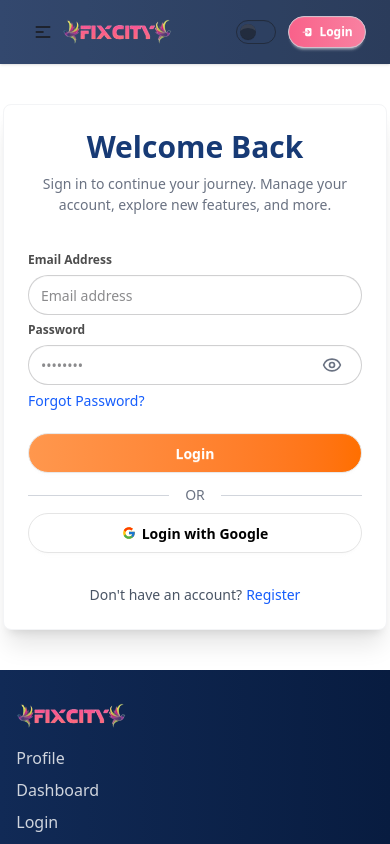
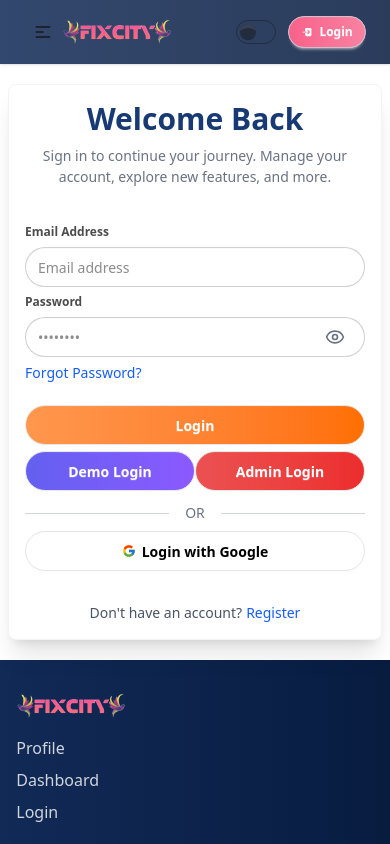
Before and after one commit to Reazul87/FIX_CITY_CLIENT, a React (Vite) app: page /login in a window 390 px wide. Shown: the top 844 px of the page. Built offline with nearby package versions, Linux system fonts and the light colour scheme; no server answers.

Commit message:
DEMO_CITIZEN_&_ADMIN

```diff
--- a/src/Hooks/useAxiosSecure/useAxiosSecure.jsx
+++ b/src/Hooks/useAxiosSecure/useAxiosSecure.jsx
@@ -5,6 +5,7 @@ import axios from "axios";
 
 const axiosSecure = axios.create({
   baseURL: "https://fixcity.vercel.app",
+  // baseURL: "http://localhost:5000",
 });
 
 const useAxiosSecure = () => {
--- a/src/Pages/Login/Login.jsx
+++ b/src/Pages/Login/Login.jsx
@@ -14,6 +14,7 @@ const Login = () => {
     register,
     handleSubmit,
     formState: { errors },
+    setValue,
   } = useForm();
   const { signInUser, setLoading, loading, signInWithGoogle } =
     useContext(AuthContext);
@@ -61,6 +62,54 @@ const Login = () => {
       toast.error(e.response.data.message);
     },
   });
+
+  const demoLoginMutation = useMutation({
+    mutationFn: async (credentials) => {
+      const res = await axiosSecure.post("/login-demo-user", credentials);
+      return res.data;
+    },
+    onSuccess: (data) => {
+      if (data.success) {
+        toast.success(`${data.data.role} Login Successful`);
+
+        if (data.data.role === "Admin") {
+          navigate("/dashboard");
+        } else {
+          navigate("/");
+        }
+      }
+    },
+    onError: () => {
+      toast.error("Demo login failed");
+    },
+  });
+
+  const handleDemoLogin = (role) => {
+    let email = "welcome@gmail.com";
+    let password = "Welcome123";
+    if (role === "Admin") {
+      email = "welcome@admin.com";
+      password = "Welcome123";
+    }
+
+    signInUser(email, password)
+      .then(async (result) => {
+        const user = result.user;
+
+        const user_info = {
+          email,
+          password,
+        };
+
+        demoLoginMutation.mutate(user_info);
+      })
+      .catch((e) => {
+        const message =
+          e.code === "auth/wrong-password" ? "Wrong password" : "Login failed";
+        toast.error(message);
+      })
+      .finally(() => setLoading(false));
+  };
 
   const handleEmailPasswordLogin = (data) => {
     const { email, password } = data;
@@ -117,9 +166,9 @@ const Login = () => {
   };
 
   return (
-    <div className="card bg-base-100 w-full mx-auto max-w-sm shrink-0 shadow-xl my-10 border border-gray-100">
+    <div className="card ml-2 mr-2 bg-base-100 md:mx-auto max-w-sm shrink-0 shadow-xl my-5 md:my-10 border border-gray-100">
       <title>Login</title>
-      <div className="card-body">
+      <div className="card-body p-4 md:p-6">
         <div className="text-center mb-6">
           <h1 className="text-3xl font-extrabold text-[#173A75]">
             Welcome Back
@@ -224,6 +273,27 @@ const Login = () => {
             >
               Login
             </button>
+            <div className="flex justify-between">
+              <button
+                onClick={() => handleDemoLogin("Citizen")}
+                // onClick={() => {
+                //   demoLoginMutation.mutate({ role: "Citizen" });
+                //   setValue("email", "welcome@gmail.com");
+                //   setValue("password", "Welcome12");
+                // }}
+                type="button"
+                className={`btn flex-1 text-white rounded-full bg-gradient-to-r from-[#6360f0] to-[#8b59ff] hover:from-[#ce3a6b] hover:to-[#96165c]`}
+              >
+                Demo Login
+              </button>
+              <button
+                onClick={() => handleDemoLogin("Admin")}
+                type="button"
+                className={`btn flex-1 text-white rounded-full bg-gradient-to-r from-[#eb5151] to-[#ec2d2d] hover:from-[#34a4e6] hover:to-[#1691ca] `}
+              >
+                Admin Login
+              </button>
+            </div>
           </fieldset>
         </form>
         <div className="flex items-center">
```
Also changed, not shown: 1 other file (tests, documents, lock files or other folders).
